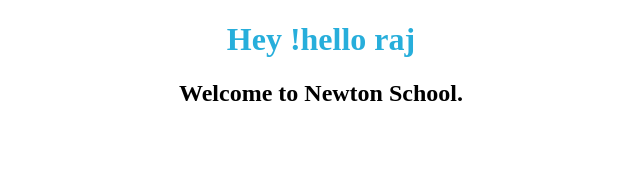
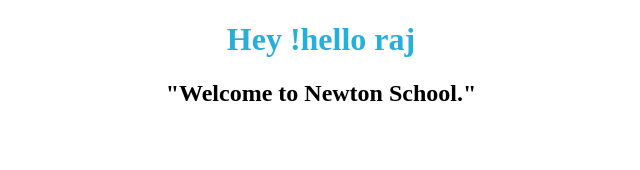
Before and after one commit to rajashekar321/React-Practice---Greetings-with-Props---me57zqxhtvax, a React app: page / in a window 1280 px wide. Shown: the top 170 px of the page, without its empty margins (319-959 px from the left). Built offline with nearby package versions, Linux system fonts and the light colour scheme.

Commit message:
Update Welcome.js

```diff
--- a/src/components/Welcome.js
+++ b/src/components/Welcome.js
@@ -4,7 +4,7 @@ const Welcome = (props) => {
     return (
         <div>
             <h1>Hey !{props.name}</h1>
-            <h2>Welcome to Newton School.</h2>
+            <h2>"Welcome to Newton School."</h2>
         </div>
     )
 }
```
